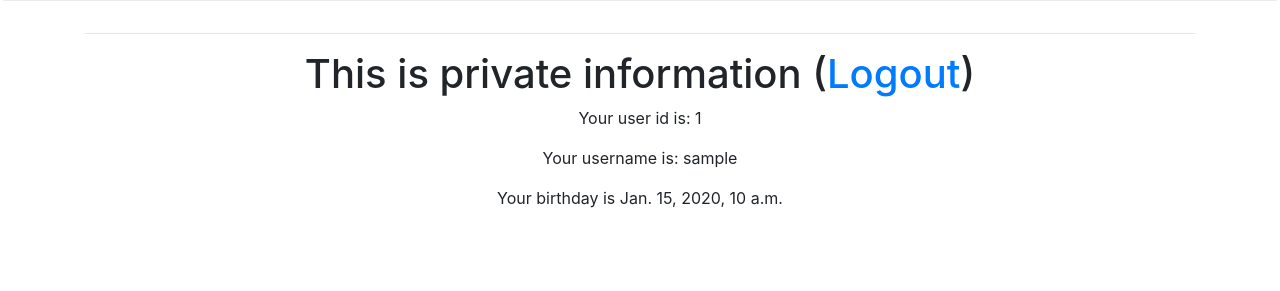
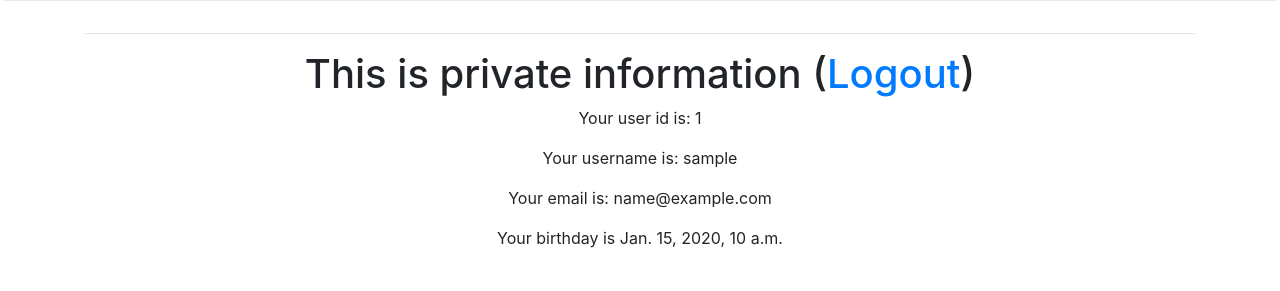
Before and after one commit to ccall48/PyLudus, a Django app: template django_app/index/templates/index/dash.html in a window 1280 px wide. Shown: the part 340-631 px from the top of the page. Run offline with Django 3.2, Linux system fonts and the light colour scheme; a user stored in the database is signed in; tables that the repository leaves empty hold one stand-in row (values such as "Sample post"); the template is opened without the code that fills it: most values are stand-ins (such as "Sample title", 1, 10 or a date in 2020); some libraries are stand-ins or nearby versions.

Commit message:
on login, user email is now displayed

```diff
--- a/django_app/index/templates/index/dash.html
+++ b/django_app/index/templates/index/dash.html
@@ -15,6 +15,7 @@
     <h1>This is private information (<a href="{% url 'logout' %}">Logout</a>)</h1>
     <p>Your user id is: {{ user.id }}</p>
     <p>Your username is: {{ user.username }}</p>
+    <p>Your email is: {{ user.email }}</p>
     {% if birthday or message %}
       <font color="red">
         <h3>{{message}}</h3>
```
